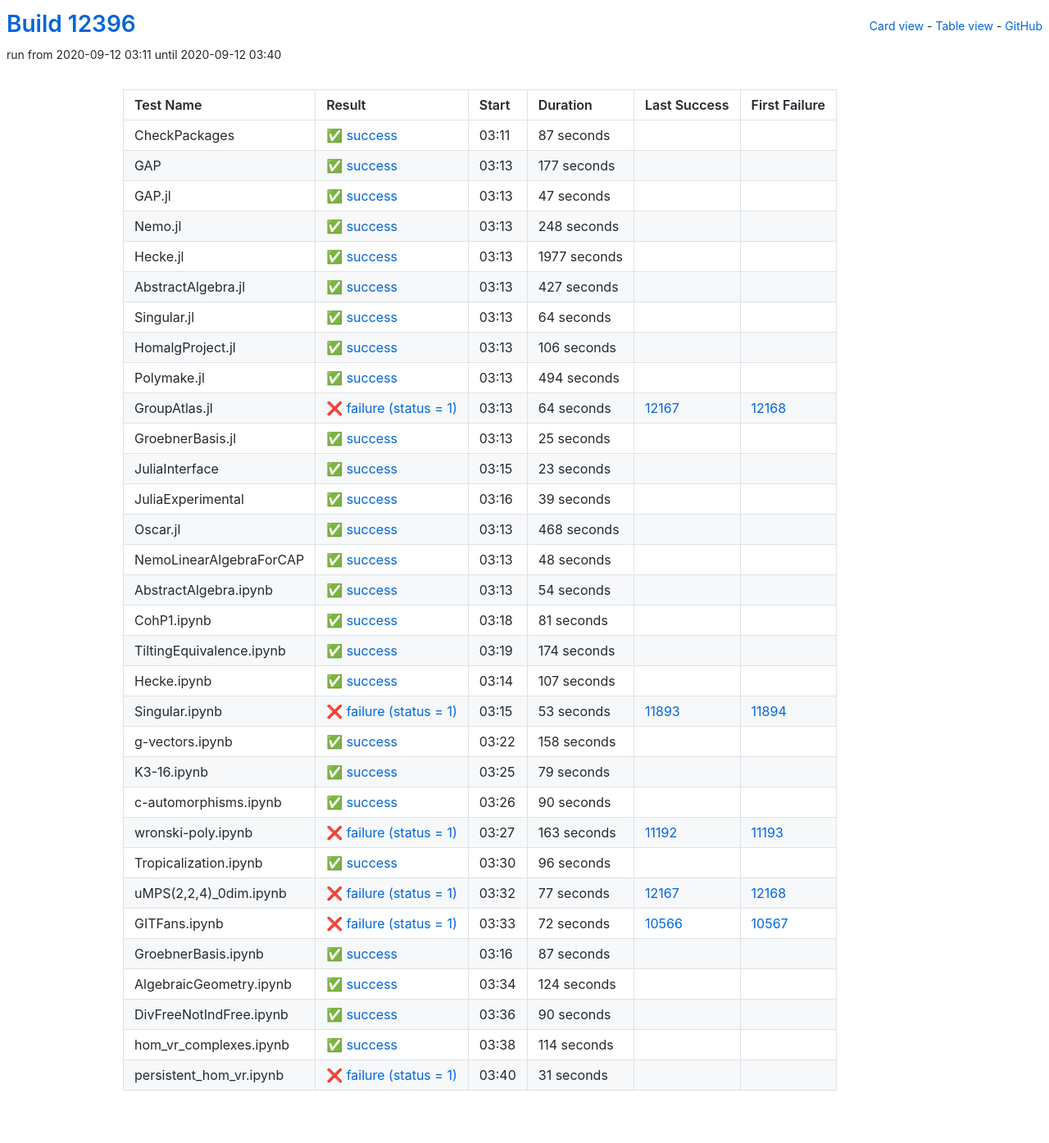
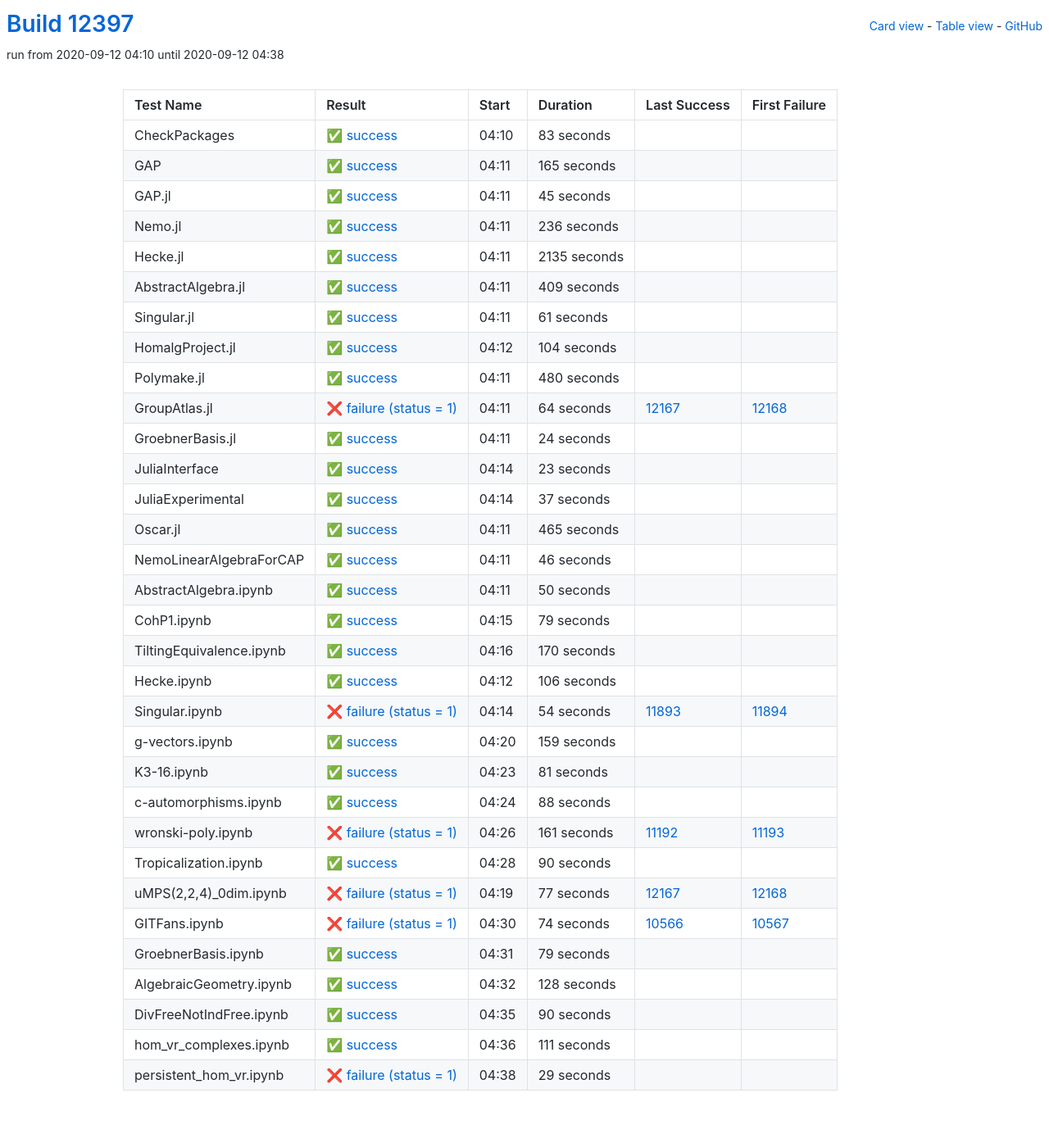
Before and after one commit to oscar-system/oscar-ci-status, a Jekyll site: the page built from table.html, in a window 1280 px wide. Shown: the whole page at 82% size. Built offline with Jekyll 4.4.1, drawn with Linux system fonts in a browser that asks for light colours.

Commit message:
Build #12397

```diff
--- a/_data/ci.yml
+++ b/_data/ci.yml
@@ -1,6 +1,6 @@
 ---
-build: 12396
-build_url: https://oscarci.mathematik.uni-kl.de/job/oscar/12396/
+build: 12397
+build_url: https://oscarci.mathematik.uni-kl.de/job/oscar/12397/
 job: oscar
 organization: oscar-system
 repo: oscar-ci-status
@@ -8,116 +8,116 @@
 tests:
 - name: CheckPackages
   id: checkpackages
-  log: https://oscarci.mathematik.uni-kl.de/job/oscar/12396/artifact/logs/build-12396/CheckPackages.log
-  start: 2020-09-12 03:11
+  log: https://oscarci.mathematik.uni-kl.de/job/oscar/12397/artifact/logs/build-12397/CheckPackages.log
+  start: 2020-09-12 04:10
   success: true
   exitcode: 0
   status: success
-  duration: 87
+  duration: 83
   last_success: false
   last_success_url:
   first_failure: false
   first_failure_url:
 - name: GAP
   id: gap
-  log: https://oscarci.mathematik.uni-kl.de/job/oscar/12396/artifact/logs/build-12396/GAP.log
-  start: 2020-09-12 03:13
+  log: https://oscarci.mathematik.uni-kl.de/job/oscar/12397/artifact/logs/build-12397/GAP.log
+  start: 2020-09-12 04:11
   success: true
   exitcode: 0
   status: success
-  duration: 177
+  duration: 165
   last_success: false
   last_success_url:
   first_failure: false
   first_failure_url:
 - name: GAP.jl
   id: gap-jl
-  log: https://oscarci.mathematik.uni-kl.de/job/oscar/12396/artifact/logs/build-12396/GAP.jl.log
-  start: 2020-09-12 03:13
+  log: https://oscarci.mathematik.uni-kl.de/job/oscar/12397/artifact/logs/build-12397/GAP.jl.log
+  start: 2020-09-12 04:11
   success: true
   exitcode: 0
   status: success
-  duration: 47
+  duration: 45
   last_success: false
   last_success_url:
   first_failure: false
   first_failure_url:
 - name: Nemo.jl
   id: nemo-jl
-  log: https://oscarci.mathematik.uni-kl.de/job/oscar/12396/artifact/logs/build-12396/Nemo.jl.log
-  start: 2020-09-12 03:13
+  log: https://oscarci.mathematik.uni-kl.de/job/oscar/12397/artifact/logs/build-12397/Nemo.jl.log
+  start: 2020-09-12 04:11
   success: true
   exitcode: 0
   status: success
-  duration: 248
+  duration: 236
   last_success: false
   last_success_url:
   first_failure: false
   first_failure_url:
 - name: Hecke.jl
   id: hecke-jl
-  log: https://oscarci.mathematik.uni-kl.de/job/oscar/12396/artifact/logs/build-12396/Hecke.jl.log
-  start: 2020-09-12 03:13
+  log: https://oscarci.mathematik.uni-kl.de/job/oscar/12397/artifact/logs/build-12397/Hecke.jl.log
+  start: 2020-09-12 04:11
   success: true
   exitcode: 0
   status: success
-  duration: 1977
+  duration: 2135
   last_success: false
   last_success_url:
   first_failure: false
   first_failure_url:
 - name: AbstractAlgebra.jl
   id: abstractalgebra-jl
-  log: https://oscarci.mathematik.uni-kl.de/job/oscar/12396/artifact/logs/build-12396/AbstractAlgebra.jl.log
-  start: 2020-09-12 03:13
+  log: https://oscarci.mathematik.uni-kl.de/job/oscar/12397/artifact/logs/build-12397/AbstractAlgebra.jl.log
+  start: 2020-09-12 04:11
   success: true
   exitcode: 0
   status: success
-  duration: 427
+  duration: 409
   last_success: false
   last_success_url:
   first_failure: false
   first_failure_url:
 - name: Singular.jl
   id: singular-jl
-  log: https://oscarci.mathematik.uni-kl.de/job/oscar/12396/artifact/logs/build-12396/Singular.jl.log
-  start: 2020-09-12 03:13
+  log: https://oscarci.mathematik.uni-kl.de/job/oscar/12397/artifact/logs/build-12397/Singular.jl.log
+  start: 2020-09-12 04:11
   success: true
   exitcode: 0
   status: success
-  duration: 64
+  duration: 61
   last_success: false
   last_success_url:
   first_failure: false
   first_failure_url:
 - name: HomalgProject.jl
   id: homalgproject-jl
-  log: https://oscarci.mathematik.uni-kl.de/job/oscar/12396/artifact/logs/build-12396/HomalgProject.jl.log
-  start: 2020-09-12 03:13
+  log: https://oscarci.mathematik.uni-kl.de/job/oscar/12397/artifact/logs/build-12397/HomalgProject.jl.log
+  start: 2020-09-12 04:12
   success: true
   exitcode: 0
   status: success
-  duration: 106
+  duration: 104
   last_success: false
   last_success_url:
   first_failure: false
   first_failure_url:
 - name: Polymake.jl
   id: polymake-jl
-  log: https://oscarci.mathematik.uni-kl.de/job/oscar/12396/artifact/logs/build-12396/Polymake.jl.log
-  start: 2020-09-12 03:13
+  log: https://oscarci.mathematik.uni-kl.de/job/oscar/12397/artifact/logs/build-12397/Polymake.jl.log
+  start: 2020-09-12 04:11
   success: true
   exitcode: 0
   status: success
-  duration: 494
+  duration: 480
   last_success: false
   last_success_url:
   first_failure: false
   first_failure_url:
 - name: GroupAtlas.jl
   id: groupatlas-jl
-  log: https://oscarci.mathematik.uni-kl.de/job/oscar/12396/artifact/logs/build-12396/GroupAtlas.jl.log
-  start: 2020-09-12 03:13
+  log: https://oscarci.mathematik.uni-kl.de/job/oscar/12397/artifact/logs/build-12397/GroupAtlas.jl.log
+  start: 2020-09-12 04:11
   success: false
   exitcode: 1
   status: failure
@@ -128,20 +128,20 @@
   first_failure_url: https://oscarci.mathematik.uni-kl.de/job/oscar/12168/
 - name: GroebnerBasis.jl
   id: groebnerbasis-jl
-  log: https://oscarci.mathematik.uni-kl.de/job/oscar/12396/artifact/logs/build-12396/GroebnerBasis.jl.log
-  start: 2020-09-12 03:13
+  log: https://oscarci.mathematik.uni-kl.de/job/oscar/12397/artifact/logs/build-12397/GroebnerBasis.jl.log
+  start: 2020-09-12 04:11
   success: true
   exitcode: 0
   status: success
-  duration: 25
+  duration: 24
   last_success: false
   last_success_url:
   first_failure: false
   first_failure_url:
 - name: JuliaInterface
   id: juliainterface
-  log: https://oscarci.mathematik.uni-kl.de/job/oscar/12396/artifact/logs/build-12396/JuliaInterface.log
-  start: 2020-09-12 03:15
+  log: https://oscarci.mathematik.uni-kl.de/job/oscar/12397/artifact/logs/build-12397/JuliaInterface.log
+  start: 2020-09-12 04:14
   success: true
   exitcode: 0
   status: success
@@ -152,56 +152,116 @@
   first_failure_url:
 - name: JuliaExperimental
   id: juliaexperimental
-  log: https://oscarci.mathematik.uni-kl.de/job/oscar/12396/artifact/logs/build-12396/JuliaExperimental.log
-  start: 2020-09-12 03:16
+  log: https://oscarci.mathematik.uni-kl.de/job/oscar/12397/artifact/logs/build-12397/JuliaExperimental.log
+  start: 2020-09-12 04:14
   success: true
   exitcode: 0
   status: success
-  duration: 39
+  duration: 37
   last_success: false
   last_success_url:
   first_failure: false
   first_failure_url:
 - name: Oscar.jl
   id: oscar-jl
-  log: https://oscarci.mathematik.uni-kl.de/job/oscar/12396/artifact/logs/build-12396/Oscar.jl.log
-  start: 2020-09-12 03:13
+  log: https://oscarci.mathematik.uni-kl.de/job/oscar/12397/artifact/logs/build-12397/Oscar.jl.log
+  start: 2020-09-12 04:11
   success: true
   exitcode: 0
   status: success
-  duration: 468
+  duration: 465
   last_success: false
   last_success_url:
   first_failure: false
   first_failure_url:
 - name: NemoLinearAlgebraForCAP
   id: nemolinearalgebraforcap
-  log: https://oscarci.mathematik.uni-kl.de/job/oscar/12396/artifact/logs/build-12396/NemoLinearAlgebraForCAP.log
-  start: 2020-09-12 03:13
+  log: https://oscarci.mathematik.uni-kl.de/job/oscar/12397/artifact/logs/build-12397/NemoLinearAlgebraForCAP.log
+  start: 2020-09-12 04:11
   success: true
   exitcode: 0
   status: success
-  duration: 48
+  duration: 46
   last_success: false
   last_success_url:
   first_failure: false
   first_failure_url:
 - name: AbstractAlgebra.ipynb
   id: abstractalgebra-ipynb
-  log: https://oscarci.mathematik.uni-kl.de/job/oscar/12396/artifact/logs/build-12396/AbstractAlgebra.ipynb.log
-  start: 2020-09-12 03:13
+  log: https://oscarci.mathematik.uni-kl.de/job/oscar/12397/artifact/logs/build-12397/AbstractAlgebra.ipynb.log
+  start: 2020-09-12 04:11
   success: true
   exitcode: 0
   status: success
-  duration: 54
+  duration: 50
   last_success: false
   last_success_url:
   first_failure: false
   first_failure_url:
 - name: CohP1.ipynb
   id: cohp1-ipynb
-  log: https://oscarci.mathematik.uni-kl.de/job/oscar/12396/artifact/logs/build-12396/CohP1.ipynb.log
-  start: 2020-09-12 03:18
+  log: https://oscarci.mathematik.uni-kl.de/job/oscar/12397/artifact/logs/build-12397/CohP1.ipynb.log
+  start: 2020-09-12 04:15
+  success: true
+  exitcode: 0
+  status: success
+  duration: 79
+  last_success: false
+  last_success_url:
+  first_failure: false
+  first_failure_url:
+- name: TiltingEquivalence.ipynb
+  id: tiltingequivalence-ipynb
+  log: https://oscarci.mathematik.uni-kl.de/job/oscar/12397/artifact/logs/build-12397/TiltingEquivalence.ipynb.log
+  start: 2020-09-12 04:16
+  success: true
+  exitcode: 0
+  status: success
+  duration: 170
+  last_success: false
+  last_success_url:
+  first_failure: false
+  first_failure_url:
+- name: Hecke.ipynb
+  id: hecke-ipynb
+  log: https://oscarci.mathematik.uni-kl.de/job/oscar/12397/artifact/logs/build-12397/Hecke.ipynb.log
+  start: 2020-09-12 04:12
+  success: true
+  exitcode: 0
+  status: success
+  duration: 106
+  last_success: false
+  last_success_url:
+  first_failure: false
+  first_failure_url:
+- name: Singular.ipynb
+  id: singular-ipynb
+  log: https://oscarci.mathematik.uni-kl.de/job/oscar/12397/artifact/logs/build-12397/Singular.ipynb.log
+  start: 2020-09-12 04:14
+  success: false
+  exitcode: 1
+  status: failure
+  duration: 54
+  last_success: 11893
+  last_success_url: https://oscarci.mathematik.uni-kl.de/job/oscar/11893/
+  first_failure: 11894
+  first_failure_url: https://oscarci.mathematik.uni-kl.de/job/oscar/11894/
+- name: g-vectors.ipynb
+  id: g-vectors-ipynb
+  log: https://oscarci.mathematik.uni-kl.de/job/oscar/12397/artifact/logs/build-12397/g-vectors.ipynb.log
+  start: 2020-09-12 04:20
+  success: true
+  exitcode: 0
+  status: success
+  duration: 159
+  last_success: false
+  last_success_url:
+  first_failure: false
+  first_failure_url:
+- name: K3-16.ipynb
+  id: k3-16-ipynb
+  log: https://oscarci.mathematik.uni-kl.de/job/oscar/12397/artifact/logs/build-12397/K3-16.ipynb.log
+  start: 2020-09-12 04:23
   success: true
   exitcode: 0
   status: success
@@ -210,70 +270,34 @@
   last_success_url:
   first_failure: false
   first_failure_url:
-- name: TiltingEquivalence.ipynb
-  id: tiltingequivalence-ipynb
-  log: https://oscarci.mathematik.uni-kl.de/job/oscar/12396/artifact/logs/build-12396/TiltingEquivalence.ipynb.log
-  start: 2020-09-12 03:19
+- name: c-automorphisms.ipynb
+  id: c-automorphisms-ipynb
+  log: https://oscarci.mathematik.uni-kl.de/job/oscar/12397/artifact/logs/build-12397/c-automorphisms.ipynb.log
+  start: 2020-09-12 04:24
   success: true
   exitcode: 0
   status: success
-  duration: 174
+  duration: 88
   last_success: false
   last_success_url:
   first_failure: false
   first_failure_url:
-- name: Hecke.ipynb
-  id: hecke-ipynb
-  log: https://oscarci.mathematik.uni-kl.de/job/oscar/12396/artifact/logs/build-12396/Hecke.ipynb.log
-  start: 2020-09-12 03:14
-  success: true
-  exitcode: 0
-  status: success
-  duration: 107
-  last_success: false
-  last_success_url:
-  first_failure: false
-  first_failure_url:
-- name: Singular.ipynb
-  id: singular-ipynb
-  log: https://oscarci.mathematik.uni-kl.de/job/oscar/12396/artifact/logs/build-12396/Singular.ipynb.log
-  start: 2020-09-12 03:15
+- name: wronski-poly.ipynb
+  id: wronski-poly-ipynb
+  log: https://oscarci.mathematik.uni-kl.de/job/oscar/12397/artifact/logs/build-12397/wronski-poly.ipynb.log
+  start: 2020-09-12 04:26
   success: false
   exitcode: 1
   status: failure
-  duration: 53
-  last_success: 11893
-  last_success_url: https://oscarci.mathematik.uni-kl.de/job/oscar/11893/
-  first_failure: 11894
-  first_failure_url: https://oscarci.mathematik.uni-kl.de/job/oscar/11894/
-- name: g-vectors.ipynb
-  id: g-vectors-ipynb
-  log: https://oscarci.mathematik.uni-kl.de/job/oscar/12396/artifact/logs/build-12396/g-vectors.ipynb.log
-  start: 2020-09-12 03:22
-  success: true
-  exitcode: 0
-  status: success
-  duration: 158
-  last_success: false
-  last_success_url:
-  first_failure: false
-  first_failure_url:
-- name: K3-16.ipynb
-  id: k3-16-ipynb
-  log: https://oscarci.mathematik.uni-kl.de/job/oscar/12396/artifact/logs/build-12396/K3-16.ipynb.log
-  start: 2020-09-12 03:25
-  success: true
-  exitcode: 0
-  status: success
-  duration: 79
-  last_success: false
-  last_success_url:
-  first_failure: false
-  first_failure_url:
-- name: c-automorphisms.ipynb
-  id: c-automorphisms-ipynb
-  log: https://oscarci.mathematik.uni-kl.de/job/oscar/12396/artifact/logs/build-12396/c-automorphisms.ipynb.log
-  start: 2020-09-12 03:26
+  duration: 161
+  last_success: 11192
+  last_success_url: https://oscarci.mathematik.uni-kl.de/job/oscar/11192/
+  first_failure: 11193
+  first_failure_url: https://oscarci.mathematik.uni-kl.de/job/oscar/11193/
+- name: Tropicalization.ipynb
+  id: tropicalization-ipynb
+  log: https://oscarci.mathematik.uni-kl.de/job/oscar/12397/artifact/logs/build-12397/Tropicalization.ipynb.log
+  start: 2020-09-12 04:28
   success: true
   exitcode: 0
   status: success
@@ -282,34 +306,10 @@
   last_success_url:
   first_failure: false
   first_failure_url:
-- name: wronski-poly.ipynb
-  id: wronski-poly-ipynb
-  log: https://oscarci.mathematik.uni-kl.de/job/oscar/12396/artifact/logs/build-12396/wronski-poly.ipynb.log
-  start: 2020-09-12 03:27
-  success: false
-  exitcode: 1
-  status: failure
-  duration: 163
-  last_success: 11192
-  last_success_url: https://oscarci.mathematik.uni-kl.de/job/oscar/11192/
-  first_failure: 11193
-  first_failure_url: https://oscarci.mathematik.uni-kl.de/job/oscar/11193/
-- name: Tropicalization.ipynb
-  id: tropicalization-ipynb
-  log: https://oscarci.mathematik.uni-kl.de/job/oscar/12396/artifact/logs/build-12396/Tropicalization.ipynb.log
-  start: 2020-09-12 03:30
-  success: true
-  exitcode: 0
-  status: success
-  duration: 96
-  last_success: false
-  last_success_url:
-  first_failure: false
-  first_failure_url:
 - name: uMPS(2,2,4)_0dim.ipynb
   id: umps-2-2-4-0dim-ipynb
-  log: https://oscarci.mathematik.uni-kl.de/job/oscar/12396/artifact/logs/build-12396/uMPS-2-2-4-_0dim.ipynb.log
-  start: 2020-09-12 03:32
+  log: https://oscarci.mathematik.uni-kl.de/job/oscar/12397/artifact/logs/build-12397/uMPS-2-2-4-_0dim.ipynb.log
+  start: 2020-09-12 04:19
   success: false
   exitcode: 1
   status: failure
@@ -320,44 +320,44 @@
   first_failure_url: https://oscarci.mathematik.uni-kl.de/job/oscar/12168/
 - name: GITFans.ipynb
   id: gitfans-ipynb
-  log: https://oscarci.mathematik.uni-kl.de/job/oscar/12396/artifact/logs/build-12396/GITFans.ipynb.log
-  start: 2020-09-12 03:33
+  log: https://oscarci.mathematik.uni-kl.de/job/oscar/12397/artifact/logs/build-12397/GITFans.ipynb.log
+  start: 2020-09-12 04:30
   success: false
   exitcode: 1
   status: failure
-  duration: 72
+  duration: 74
   last_success: 10566
   last_success_url: https://oscarci.mathematik.uni-kl.de/job/oscar/10566/
   first_failure: 10567
   first_failure_url: https://oscarci.mathematik.uni-kl.de/job/oscar/10567/
 - name: GroebnerBasis.ipynb
   id: groebnerbasis-ipynb
-  log: https://oscarci.mathematik.uni-kl.de/job/oscar/12396/artifact/logs/build-12396/GroebnerBasis.ipynb.log
-  start: 2020-09-12 03:16
+  log: https://oscarci.mathematik.uni-kl.de/job/oscar/12397/artifact/logs/build-12397/GroebnerBasis.ipynb.log
+  start: 2020-09-12 04:31
   success: true
   exitcode: 0
   status: success
-  duration: 87
+  duration: 79
   last_success: false
   last_success_url:
   first_failure: false
   first_failure_url:
 - name: AlgebraicGeometry.ipynb
   id: algebraicgeometry-ipynb
-  log: https://oscarci.mathematik.uni-kl.de/job/oscar/12396/artifact/logs/build-12396/AlgebraicGeometry.ipynb.log
-  start: 2020-09-12 03:34
+  log: https://oscarci.mathematik.uni-kl.de/job/oscar/12397/artifact/logs/build-12397/AlgebraicGeometry.ipynb.log
+  start: 2020-09-12 04:32
   success: true
   exitcode: 0
   status: success
-  duration: 124
+  duration: 128
   last_success: false
   last_success_url:
   first_failure: false
   first_failure_url:
 - name: DivFreeNotIndFree.ipynb
   id: divfreenotindfree-ipynb
-  log: https://oscarci.mathematik.uni-kl.de/job/oscar/12396/artifact/logs/build-12396/DivFreeNotIndFree.ipynb.log
-  start: 2020-09-12 03:36
+  log: https://oscarci.mathematik.uni-kl.de/job/oscar/12397/artifact/logs/build-12397/DivFreeNotIndFree.ipynb.log
+  start: 2020-09-12 04:35
   success: true
   exitcode: 0
   status: success
@@ -368,24 +368,24 @@
   first_failure_url:
 - name: hom_vr_complexes.ipynb
   id: hom-vr-complexes-ipynb
-  log: https://oscarci.mathematik.uni-kl.de/job/oscar/12396/artifact/logs/build-12396/hom_vr_complexes.ipynb.log
-  start: 2020-09-12 03:38
+  log: https://oscarci.mathematik.uni-kl.de/job/oscar/12397/artifact/logs/build-12397/hom_vr_complexes.ipynb.log
+  start: 2020-09-12 04:36
   success: true
   exitcode: 0
   status: success
-  duration: 114
+  duration: 111
   last_success: false
   last_success_url:
   first_failure: false
   first_failure_url:
 - name: persistent_hom_vr.ipynb
   id: persistent-hom-vr-ipynb
-  log: https://oscarci.mathematik.uni-kl.de/job/oscar/12396/artifact/logs/build-12396/persistent_hom_vr.ipynb.log
-  start: 2020-09-12 03:40
+  log: https://oscarci.mathematik.uni-kl.de/job/oscar/12397/artifact/logs/build-12397/persistent_hom_vr.ipynb.log
+  start: 2020-09-12 04:38
   success: false
   exitcode: 1
   status: failure
-  duration: 31
+  duration: 29
   last_success: false
   last_success_url:
   first_failure: false
```
Also changed, not shown: README.md.
